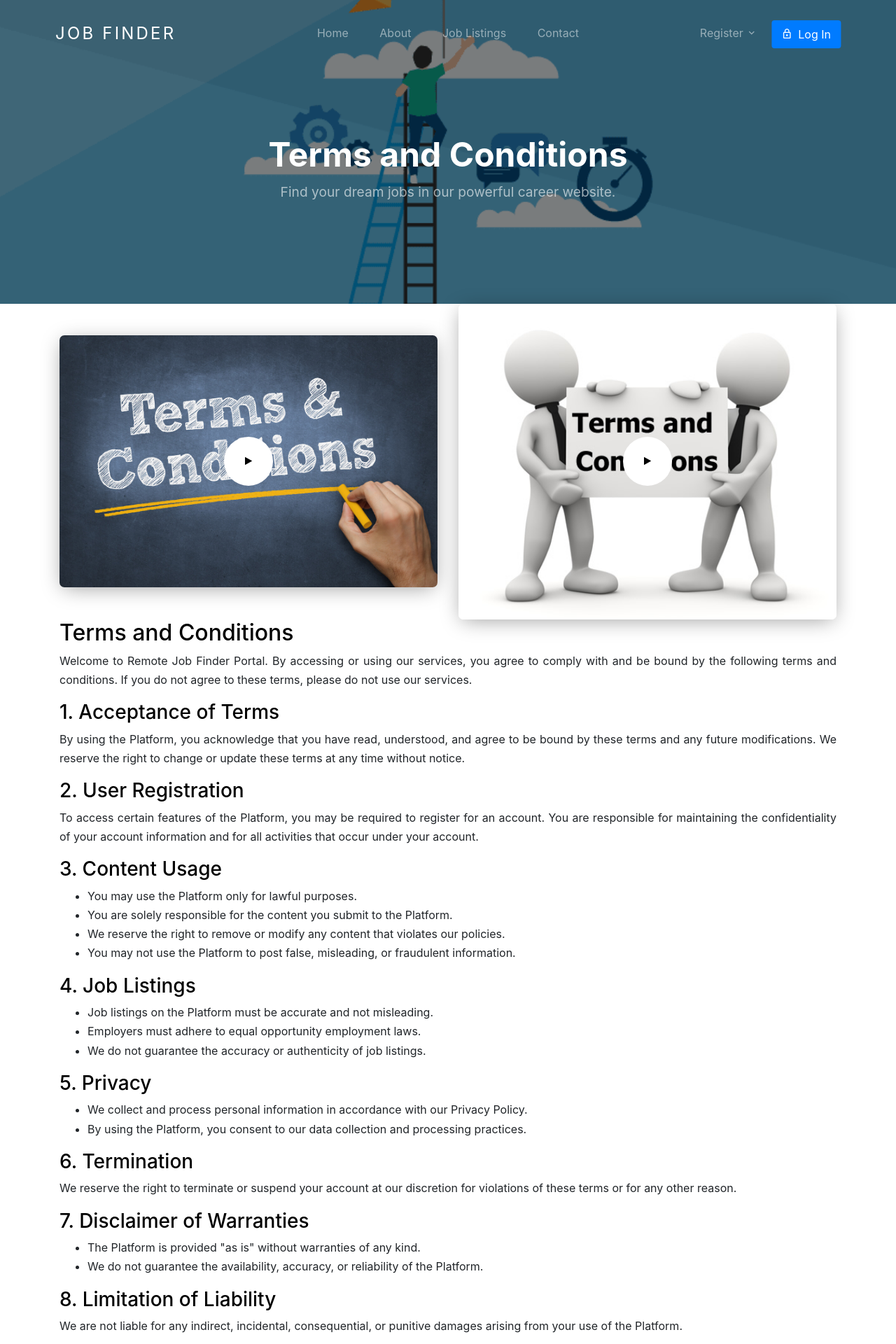
After one commit to uniquebiwas/Remote-Job-Finder, a Django app: page /terms-condition/ in a window 1280 px wide. The commit adds this page. Shown: the top 1920 px of the page at 70% size. Run offline with Django 3.2, Linux system fonts and the light colour scheme; some libraries are stand-ins or nearby versions; some web fonts are replaced.

Commit message:
some pages added

```diff
--- a/remote_Job/jobapp/urls.py
+++ b/remote_Job/jobapp/urls.py
@@ -1,5 +1,6 @@
 from django.urls import path
 from jobapp import views
+
 
 app_name = "jobapp"
 
@@ -14,6 +15,7 @@ urlpatterns = [
     path('bookmark-job/<int:id>/', views.job_bookmark_view, name='bookmark-job'),
     path('about-us/', views.about_us_view, name='about_us'),
     path('contact-us/', views.contact_us_view, name='contact_us'),
+    path('terms-condition/', views.terms_condition_view, name='terms-condition'),
     path('result/', views.search_result_view, name='search_result'),
     path('dashboard/', views.dashboard_view, name='dashboard'),
     path('dashboard/employer/job/<int:id>/applicants/', views.all_applicants_view, name='applicants'),
@@ -22,5 +24,4 @@ urlpatterns = [
     path('dashboard/employer/close/<int:id>/', views.make_complete_job_view, name='complete'),
     path('dashboard/employer/delete/<int:id>/', views.delete_job_view, name='delete'),
     path('dashboard/employee/delete-bookmark/<int:id>/', views.delete_bookmark_view, name='delete-bookmark'),
-
 ]
--- a/remote_Job/jobapp/views.py
+++ b/remote_Job/jobapp/views.py
@@ -396,3 +396,6 @@ def about_us_view(request):
     return render(request, 'jobapp/about_us.html')
 def contact_us_view(request):
     return render(request, 'jobapp/contact_us.html')
+
+def terms_condition_view(request):
+    return render(request, 'jobapp/terms-condition.html')
--- a/remote_Job/template/account/login.html
+++ b/remote_Job/template/account/login.html
@@ -60,8 +60,6 @@
             </div>
           </div>
         </form>
-      </div>
-
     </div>
   </div>
 </section>
--- a/remote_Job/template/footer.html
+++ b/remote_Job/template/footer.html
@@ -25,7 +25,7 @@
           <div class="col-6 col-md-3 mb-4 mb-md-0">
             <h3>Support</h3>
             <ul class="list-unstyled">
-              <li><a href="#">Terms of Service</a></li>
+              <li><a href="{% url 'jobapp:terms-condition' %}">Terms and condition</a></li>
             </ul>
           </div>
           <div class="col-6 col-md-3 mb-4 mb-md-0">
--- /dev/null
+++ b/remote_Job/template/jobapp/terms-condition.html
@@ -0,0 +1,101 @@
+{% extends 'base.html' %}
+{% load static %}
+{% block content %}
+
+<section class="home-section section-hero inner-page overlay bg-image"
+      style="background-image: url('{% static 'images/bgrr.jpg' %}');" id="home-section">
+      <div class="container">
+        <div class="row align-items-center justify-content-center">
+          <div class="col-md-12">
+            <div class="mb-5 text-center">
+              <h1 class="text-white font-weight-bold">Terms and Conditions</h1>
+              <p>Find your dream jobs in our powerful career website.</p>
+            </div>
+          </div>
+        </div>
+      </div>
+    </section>
+
+<div class="container">
+    <div class="row align-items-center">
+        <!-- Video Section 1 (Left Side) -->
+        <div class="col-lg-6 mb-5 mb-lg-0">
+            <a data-fancybox data-ratio="2" href="https://www.youtube.com/watch?v=vTWywg4DVpg&pp=ygUhbWFpbnRhaW4gcHJpdmFjeSB3aGlsZSBkb2luZyBqb2Ig" class="block__96788">
+                <span class="play-icon"><span class="icon-play"></span></span>
+                <img src="{% static 'images/term.jpg' %}" alt="Image" class="img-fluid img-shadow" height="800" width="850">
+            </a>
+        </div>
+        <!-- Video Section 2 (Right Side) -->
+        <div class="col-lg-6">
+            <a data-fancybox data-ratio="2" href="https://www.youtube.com/watch?v=7dXwcm-WCEo&pp=ygUhbWFpbnRhaW4gcHJpdmFjeSB3aGlsZSBkb2luZyBqb2Ig" class="block__96788">
+                <span class="play-icon"><span class="icon-play"></span></span>
+                <img src="{% static 'images/terms.jpg' %}" alt="Image" class="img-fluid img-shadow" height="500" width="700">
+            </a>
+        </div>
+        <!-- Text Content Section (Middle) -->
+        <div class="container">
+            <div style="text-align: justify;"> <!-- Apply text-align: justify; to the container -->
+
+                <h2>Terms and Conditions</h2>
+                <p>Welcome to Remote Job Finder Portal. By accessing or using our services, you agree to comply with and be bound by the following terms and conditions. If you do not agree to these terms, please do not use our services.</p>
+
+                <!-- Section 1 -->
+                <h3>1. Acceptance of Terms</h3>
+                <p style="text-align: justify;">By using the Platform, you acknowledge that you have read, understood, and agree to be bound by these terms and any future modifications. We reserve the right to change or update these terms at any time without notice.</p>
+
+                <!-- Section 2 -->
+                <h3>2. User Registration</h3>
+                <p style="text-align: justify;">To access certain features of the Platform, you may be required to register for an account. You are responsible for maintaining the confidentiality of your account information and for all activities that occur under your account.</p>
+
+                <!-- Section 3 -->
+                <h3>3. Content Usage</h3>
+                <ul>
+                    <li style="text-align: justify;">You may use the Platform only for lawful purposes.</li>
+                    <li style="text-align: justify;">You are solely responsible for the content you submit to the Platform.</li>
+                    <li style="text-align: justify;">We reserve the right to remove or modify any content that violates our policies.</li>
+                    <li style="text-align: justify;">You may not use the Platform to post false, misleading, or fraudulent information.</li>
+                </ul>
+
+                <!-- Section 4 -->
+                <h3>4. Job Listings</h3>
+                <ul style="text-align: justify;">
+                    <li>Job listings on the Platform must be accurate and not misleading.</li>
+                    <li>Employers must adhere to equal opportunity employment laws.</li>
+                    <li>We do not guarantee the accuracy or authenticity of job listings.</li>
+                </ul>
+
+                <!-- Section 5 -->
+                <h3>5. Privacy</h3>
+                <ul>
+                    <li style="text-align: justify;">We collect and process personal information in accordance with our Privacy Policy.</li>
+                    <li style="text-align: justify;">By using the Platform, you consent to our data collection and processing practices.</li>
+                </ul>
+
+                <!-- Section 6 -->
+                <h3>6. Termination</h3>
+                <p style="text-align: justify;">We reserve the right to terminate or suspend your account at our discretion for violations of these terms or for any other reason.</p>
+
+                <!-- Section 7 -->
+                <h3>7. Disclaimer of Warranties</h3>
+                <ul>
+                    <li style="text-align: justify;">The Platform is provided "as is" without warranties of any kind.</li>
+                    <li style="text-align: justify;">We do not guarantee the availability, accuracy, or reliability of the Platform.</li>
+                </ul>
+
+                <!-- Section 8 -->
+                <h3>8. Limitation of Liability</h3>
+                <p style="text-align: justify;">We are not liable for any indirect, incidental, consequential, or punitive damages arising from your use of the Platform.</p>
+
+                <!-- Section 9 -->
+                <h3>9. Governing Law</h3>
+                <p style="text-align: justify;">These terms are governed by and construed in accordance with the laws of Remote Job Finder.</p>
+
+                <!-- Section 10 -->
+                <h3>10. Contact Information</h3>
+                <p style="text-align: justify;">If you have any questions or concerns regarding these terms and conditions, please contact us at <a href="tel:+9779868204063">+977 9868204063</a>.</p>
+            </div>
+        </div>
+    </div>
+</div>
+
+{% endblock %}
```
Also changed, not shown: remote_Job/template/jobapp/about_us.html (+8 -7 lines), remote_Job/static/images/biwas.jpg (added), remote_Job/static/images/skr.jpg (deleted), remote_Job/static/images/term.JPG (added), remote_Job/static/images/terms.JPG (added).
